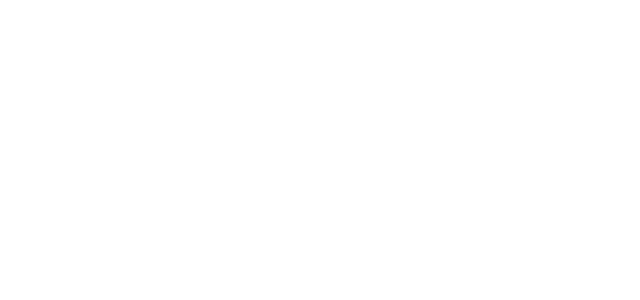
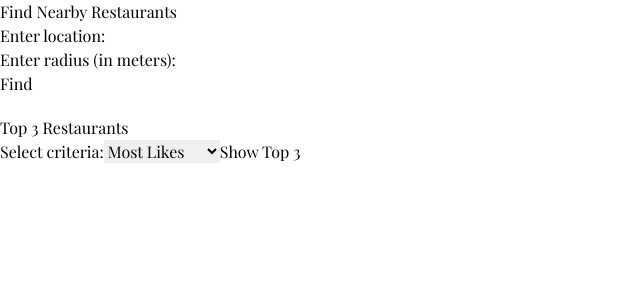
Before and after one commit to skalyan11/RestaurantAPI, a React (Vite) app: page /find-restaurants in a window 1280 px wide. Before the commit this address had no page. Shown: the top 300 px of the page, without its empty margins (0-640 px from the left). Built offline with nearby package versions, Linux system fonts and the light colour scheme; a web font is replaced by a local one.

Commit message:
Adding in the api information

```diff
--- a/src/App.jsx
+++ b/src/App.jsx
@@ -3,6 +3,7 @@ import { BrowserRouter as Router, Route, Routes } from 'react-router-dom';
 import HomePage from './components/HomePage';
 import LoginSignUp from './components/LoginSignUp/LoginSignUp';
 import WelcomePage from './components/WelcomePage';
+import FindRestaurants from './components/FindRestaurants'; // Import the new component
 
 function App() {
   return (
@@ -11,7 +12,8 @@ function App() {
         <Route path="/" element={<HomePage />} />
         <Route path="/signin" element={<LoginSignUp isLogin={true} />} />
         <Route path="/create-account" element={<LoginSignUp isLogin={false} />} />
-        <Route path="/welcome" element={<WelcomePage />} /> {/* Add the new route */}
+        <Route path="/welcome" element={<WelcomePage />} />
+        <Route path="/find-restaurants" element={<FindRestaurants />} /> {/* Add the new route */}
       </Routes>
     </Router>
   );
--- /dev/null
+++ b/src/components/FindRestaurants.css
@@ -0,0 +1,20 @@
+/* Add styles specific to the FindRestaurants component */
+.restaurant {
+    margin: 10px 0;
+    padding: 10px;
+    border: 1px solid #ddd;
+  }
+
+  .opinion-buttons button {
+    margin-right: 5px;
+  }
+
+  #viewport {
+    margin-top: 20px;
+  }
+
+  #top-results .restaurant {
+    margin: 10px 0;
+    padding: 10px;
+    border: 1px solid #ddd;
+  }
--- /dev/null
+++ b/src/components/FindRestaurants.jsx
@@ -0,0 +1,117 @@
+import React, { useState } from 'react';
+import './FindRestaurants.css'; // Rename the CSS file to avoid conflicts
+
+function FindRestaurants() {
+  const [location, setLocation] = useState('');
+  const [radius, setRadius] = useState('');
+  const [restaurants, setRestaurants] = useState([]);
+  const [viewport, setViewport] = useState(null);
+  const [criteria, setCriteria] = useState('most_likes');
+  const [topRestaurants, setTopRestaurants] = useState([]);
+
+  const findPlaces = () => {
+    // Mocked response for finding places
+    const mockedRestaurants = [
+      {
+        id: 1,
+        name: 'Mocked Restaurant 1',
+        address: '123 Mock St, Mock City',
+        rating: '4.5',
+        open_now: true,
+        total_ratings: 150
+      },
+      // Add more mocked restaurants as needed
+    ];
+    const mockedViewport = {
+      northeast: { lat: 40.785091, lng: -73.968285 },
+      southwest: { lat: 40.764091, lng: -73.948285 }
+    };
+
+    setRestaurants(mockedRestaurants);
+    setViewport(mockedViewport);
+  };
+
+  const submitOpinion = (restaurantId, opinion) => {
+    alert(`Opinion submitted for restaurant ID ${restaurantId}: ${opinion}`);
+  };
+
+  const fetchTopRestaurants = () => {
+    // Mocked response for top restaurants
+    const mockedTopRestaurants = [
+      {
+        restaurant: 'Mocked Restaurant 1',
+        address: '123 Mock St, Mock City',
+        count: 120
+      },
+      // Add more mocked top restaurants as needed
+    ];
+
+    setTopRestaurants(mockedTopRestaurants);
+  };
+
+  return (
+    <div className="App">
+      <h1>Find Nearby Restaurants</h1>
+      <div>
+        <label>
+          Enter location:
+          <input type="text" value={location} onChange={(e) => setLocation(e.target.value)} />
+        </label>
+        <br />
+        <label>
+          Enter radius (in meters):
+          <input type="number" value={radius} onChange={(e) => setRadius(e.target.value)} />
+        </label>
+        <br />
+        <button onClick={findPlaces}>Find</button>
+      </div>
+      <div id="results">
+        {restaurants.map((restaurant) => (
+          <div key={restaurant.id} className="restaurant">
+            <strong>{restaurant.name}</strong><br />
+            Address: {restaurant.address}<br />
+            Rating: {restaurant.rating}<br />
+            Open Now: {restaurant.open_now ? 'Yes' : 'No'}<br />
+            Total Ratings: {restaurant.total_ratings}<br />
+            <div className="opinion-buttons">
+              <button onClick={() => submitOpinion(restaurant.id, 'like')}>Like</button>
+              <button onClick={() => submitOpinion(restaurant.id, 'dislike')}>Dislike</button>
+              <button onClick={() => submitOpinion(restaurant.id, 'no_opinion')}>No Opinion</button>
+            </div>
+          </div>
+        ))}
+      </div>
+      <div id="viewport">
+        {viewport && (
+          <>
+            <strong>Viewport</strong><br />
+            Northeast: ({viewport.northeast.lat}, {viewport.northeast.lng})<br />
+            Southwest: ({viewport.southwest.lat}, {viewport.southwest.lng})
+          </>
+        )}
+      </div>
+      <h2>Top 3 Restaurants</h2>
+      <div>
+        <label>
+          Select criteria:
+          <select value={criteria} onChange={(e) => setCriteria(e.target.value)}>
+            <option value="most_likes">Most Likes</option>
+            <option value="most_dislikes">Most Dislikes</option>
+          </select>
+        </label>
+        <button onClick={fetchTopRestaurants}>Show Top 3</button>
+      </div>
+      <div id="top-results">
+        {topRestaurants.map((restaurant) => (
+          <div key={restaurant.restaurant} className="restaurant">
+            <strong>{restaurant.restaurant}</strong><br />
+            Address: {restaurant.address}<br />
+            Count: {restaurant.count}
+          </div>
+        ))}
+      </div>
+    </div>
+  );
+}
+
+export default FindRestaurants;
```
Also changed, not shown: src/components/CreateAccountPage.jsx (deleted, +0 -21 lines), src/components/SignInPage.jsx (deleted, +0 -48 lines).
